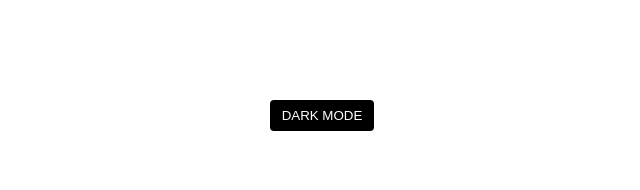
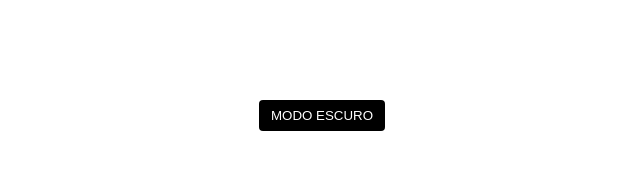
Before and after one commit to vinicius-matt/Relogio, a plain HTML site: page index.html in a window 1280 px wide. Shown: the top 190 px of the page, without its empty margins (318-958 px from the left). Drawn offline with Linux system fonts and the light colour scheme.

Commit message:
Update index.html

```diff
--- a/index.html
+++ b/index.html
@@ -8,7 +8,7 @@
   </head>
   <body>
 
-    <button class="toggle">DARK MODE</button>
+    <button class="toggle">MODO ESCURO</button>
 
     <div class="clock-container">
       <div class="clock">
```
